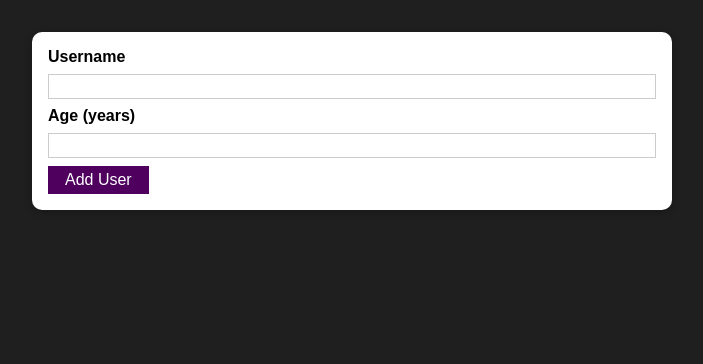
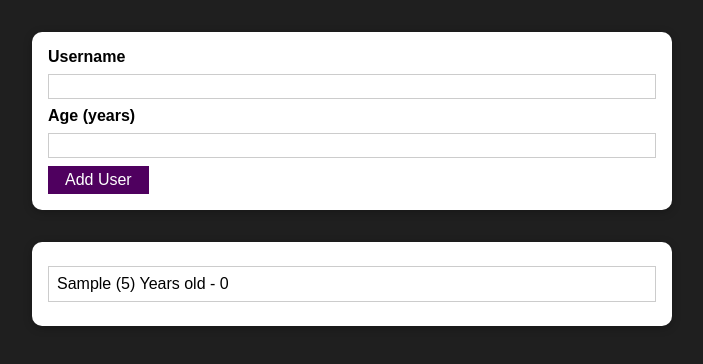
Before and after one commit to AB-React/React03, a React (Create React App) app: page / in a window 1280 px wide. Both pictures are taken after typing "Sample", "5" into the empty fields and a click on the button "Add User". Shown: the top 364 px of the page, without its empty margins (288-991 px from the left). Built offline with nearby package versions, Linux system fonts and the light colour scheme.

Commit message:
Managing list of users via state

```diff
--- a/public/index.html
+++ b/public/index.html
@@ -10,34 +10,11 @@
       content="Web site created using create-react-app"
     />
     <link rel="apple-touch-icon" href="%PUBLIC_URL%/logo192.png" />
-    <!--
-      manifest.json provides metadata used when your web app is installed on a
-      user's mobile device or desktop. See https://developers.google.com/web/fundamentals/web-app-manifest/
-    -->
     <link rel="manifest" href="%PUBLIC_URL%/manifest.json" />
-    <!--
-      Notice the use of %PUBLIC_URL% in the tags above.
-      It will be replaced with the URL of the `public` folder during the build.
-      Only files inside the `public` folder can be referenced from the HTML.
-
-      Unlike "/favicon.ico" or "favicon.ico", "%PUBLIC_URL%/favicon.ico" will
-      work correctly both with client-side routing and a non-root public URL.
-      Learn how to configure a non-root public URL by running `npm run build`.
-    -->
     <title>React App</title>
   </head>
   <body>
     <noscript>You need to enable JavaScript to run this app.</noscript>
-    <div id="root"></div>
-    <!--
-      This HTML file is a template.
-      If you open it directly in the browser, you will see an empty page.
-
-      You can add webfonts, meta tags, or analytics to this file.
-      The build step will place the bundled scripts into the <body> tag.
-
-      To begin the development, run `npm start` or `yarn start`.
-      To create a production bundle, use `npm run build` or `yarn build`.
-    -->
+    <div id="root" />
   </body>
 </html>
--- a/src/App.js
+++ b/src/App.js
@@ -1,12 +1,22 @@
-import React from "react";
+import React, { useState } from "react";
 import AddUser from "./components/Users/AddUser";
+import UserList from "./components/Users/UserList";
 
-function App() {
+const App = () => {
+  const [usersList, setUsersList] = useState([]);
+
+  const addUserHandler = (user) => {
+    setUsersList((prev) => {
+      return [...prev, user];
+    });
+  };
+
   return (
     <div>
-      <AddUser />
+      <AddUser onAddUser={addUserHandler} />
+      <UserList users={usersList} />
     </div>
   );
-}
+};
 
 export default App;
--- a/src/components/Users/AddUser.js
+++ b/src/components/Users/AddUser.js
@@ -20,7 +20,7 @@
     if (!!enteredUsername && !!enteredAge && +enteredAge > 0) {
       setEnteredUsername("");
       setEnteredAge("");
-      console.log(enteredUsername, enteredAge);
+      props.onAddUser({ name: enteredUsername, age: enteredAge });
     }
   };
 
--- /dev/null
+++ b/src/components/Users/UserList.js
@@ -0,0 +1,22 @@
+import React from "react";
+import Card from "../UI/Card";
+
+import style from "./UserList.module.sass";
+
+const UserList = (props) => {
+  return (
+    <Card className={style.users}>
+      <ul className={style.users.ul}>
+        {props.users.map((user, index) => {
+          return (
+            <li className={style.users.li} key={`aaa${index} `}>
+              {user.name} ({user.age}) Years old - {index}
+            </li>
+          );
+        })}
+      </ul>
+    </Card>
+  );
+};
+
+export default UserList;
--- /dev/null
+++ b/src/components/Users/UserList.module.sass
@@ -0,0 +1,11 @@
+.users
+  margin: 2rem auto
+  width: 90%
+  max-width: 40rem
+  & ul
+    list-style: none
+    padding: 1rem
+  & li
+    border: 1px solid #ccc
+    margin: 0.5rem 0
+    padding: 0.5rem
```
